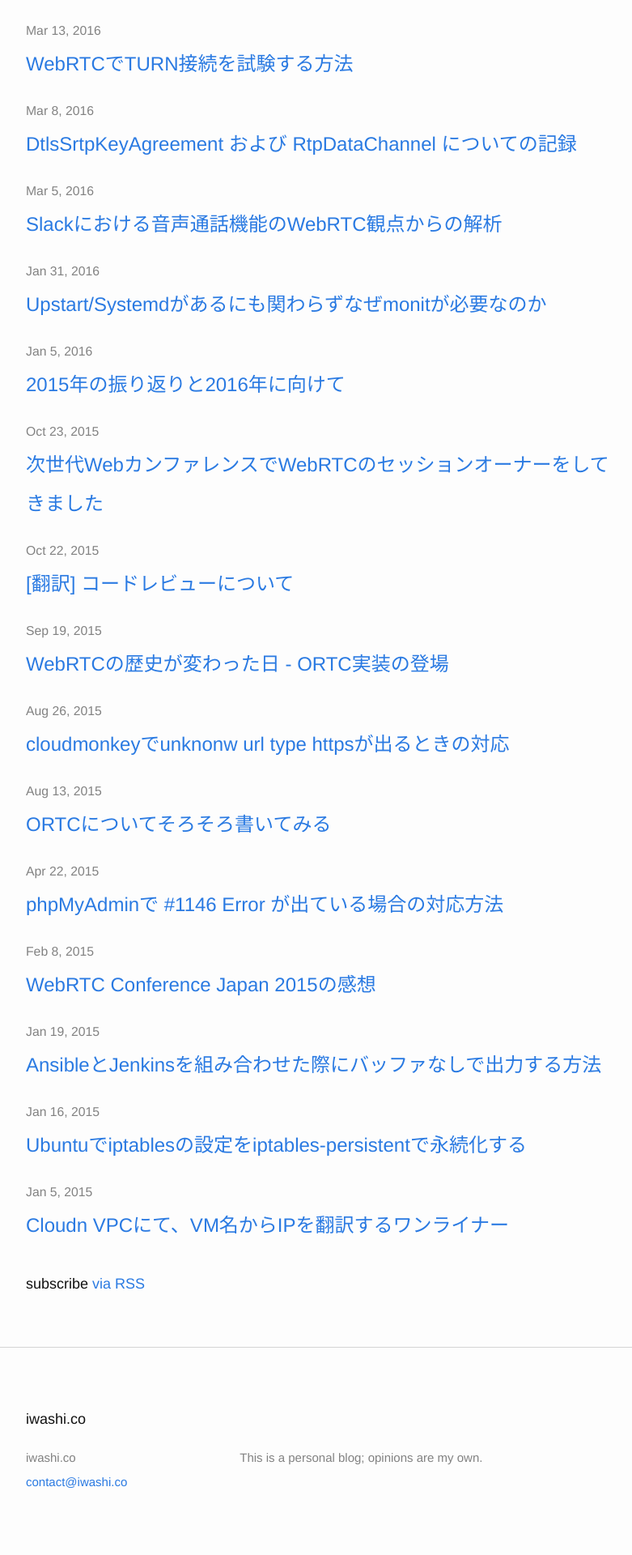
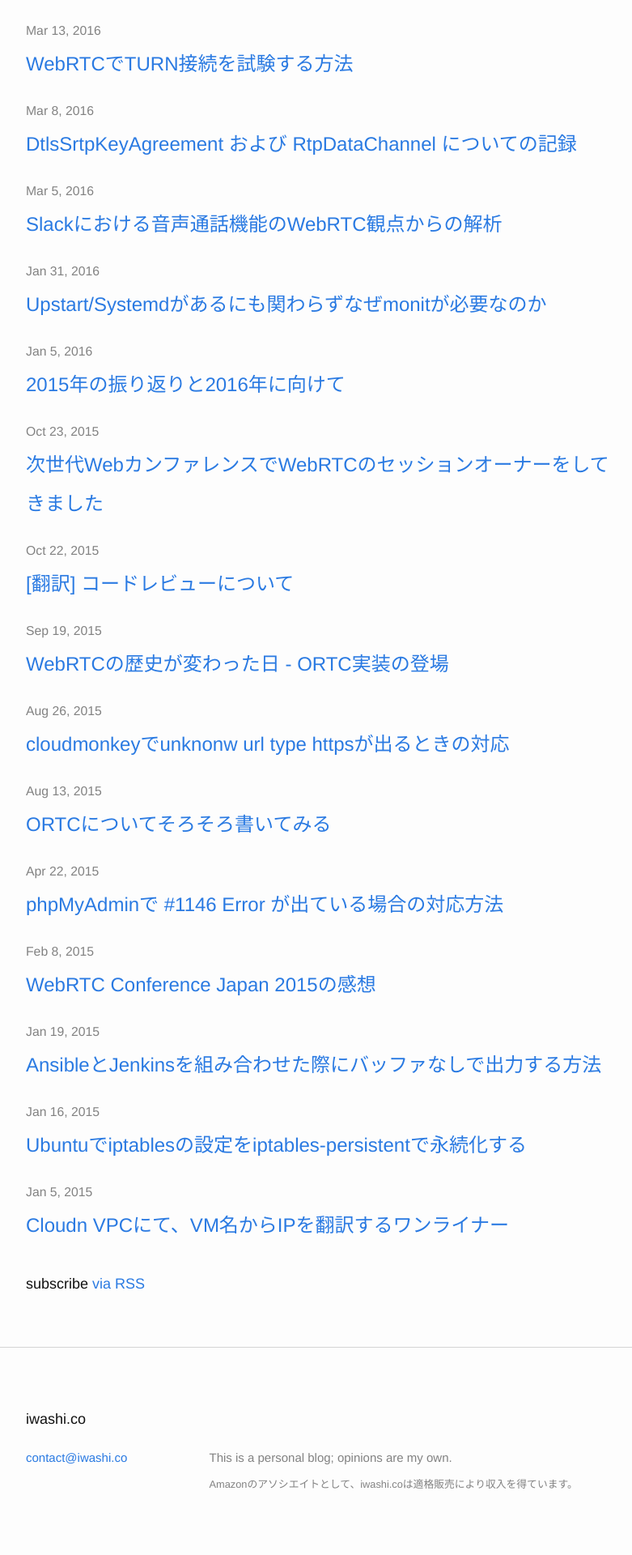
Before and after one commit to iwashi/iwashi.github.io, a Jekyll site: the page built from index.html, in a window 1280 px wide. Shown: the part 3931-5851 px from the top of the page at 81% size, without its empty margins (238-1019 px from the left). Built offline with Jekyll 4.4.1, drawn with Linux system fonts in a browser that asks for light colours; after the commit the page ends 5818 px from its top, so only the background shows below that.

Commit message:
footer: Amazonアソシエイト表記追加と表示バランス調整

```diff
--- a/_includes/footer.html
+++ b/_includes/footer.html
@@ -4,10 +4,9 @@
 
     <h2 class="footer-heading">{{ site.title }}</h2>
 
-    <div class="footer-col-wrapper">
+    <div class="footer-col-wrapper footer-col-wrapper--two-column">
       <div class="footer-col footer-col-1">
         <ul class="contact-list">
-          <li>{{ site.title }}</li>
           <li><a href="mailto:{{ site.email }}">{{ site.email }}</a></li>
         </ul>
       </div>
@@ -15,6 +14,9 @@
 
       <div class="footer-col footer-col-3">
         <p>{{ site.description }}</p>
+        <p class="affiliate-disclosure">
+          Amazonのアソシエイトとして、iwashi.coは適格販売により収入を得ています。
+        </p>
       </div>
     </div>
 
--- a/_sass/_layout.scss
+++ b/_sass/_layout.scss
@@ -141,6 +141,30 @@
     width:         calc(45% - (#{$spacing-unit} / 2));
 }
 
+.footer-col-wrapper--two-column .footer-col-1 {
+    width: -webkit-calc(30% - (#{$spacing-unit} / 2));
+    width:         calc(30% - (#{$spacing-unit} / 2));
+}
+
+.footer-col-wrapper--two-column .footer-col-3 {
+    width: -webkit-calc(70% - (#{$spacing-unit} / 2));
+    width:         calc(70% - (#{$spacing-unit} / 2));
+}
+
+.contact-list {
+    margin-bottom: 0;
+}
+
+.footer-col-3 > p {
+    margin-bottom: 0;
+}
+
+.affiliate-disclosure {
+    margin-top: 0.5rem;
+    font-size: 0.8rem;
+    line-height: 1.5;
+}
+
 @include media-query($on-laptop) {
     .footer-col-1,
     .footer-col-2 {
@@ -151,6 +175,16 @@
     .footer-col-3 {
         width: -webkit-calc(100% - (#{$spacing-unit} / 2));
         width:         calc(100% - (#{$spacing-unit} / 2));
+    }
+
+    .footer-col-wrapper--two-column .footer-col-1 {
+        width: -webkit-calc(35% - (#{$spacing-unit} / 2));
+        width:         calc(35% - (#{$spacing-unit} / 2));
+    }
+
+    .footer-col-wrapper--two-column .footer-col-3 {
+        width: -webkit-calc(65% - (#{$spacing-unit} / 2));
+        width:         calc(65% - (#{$spacing-unit} / 2));
     }
 }
 
```
